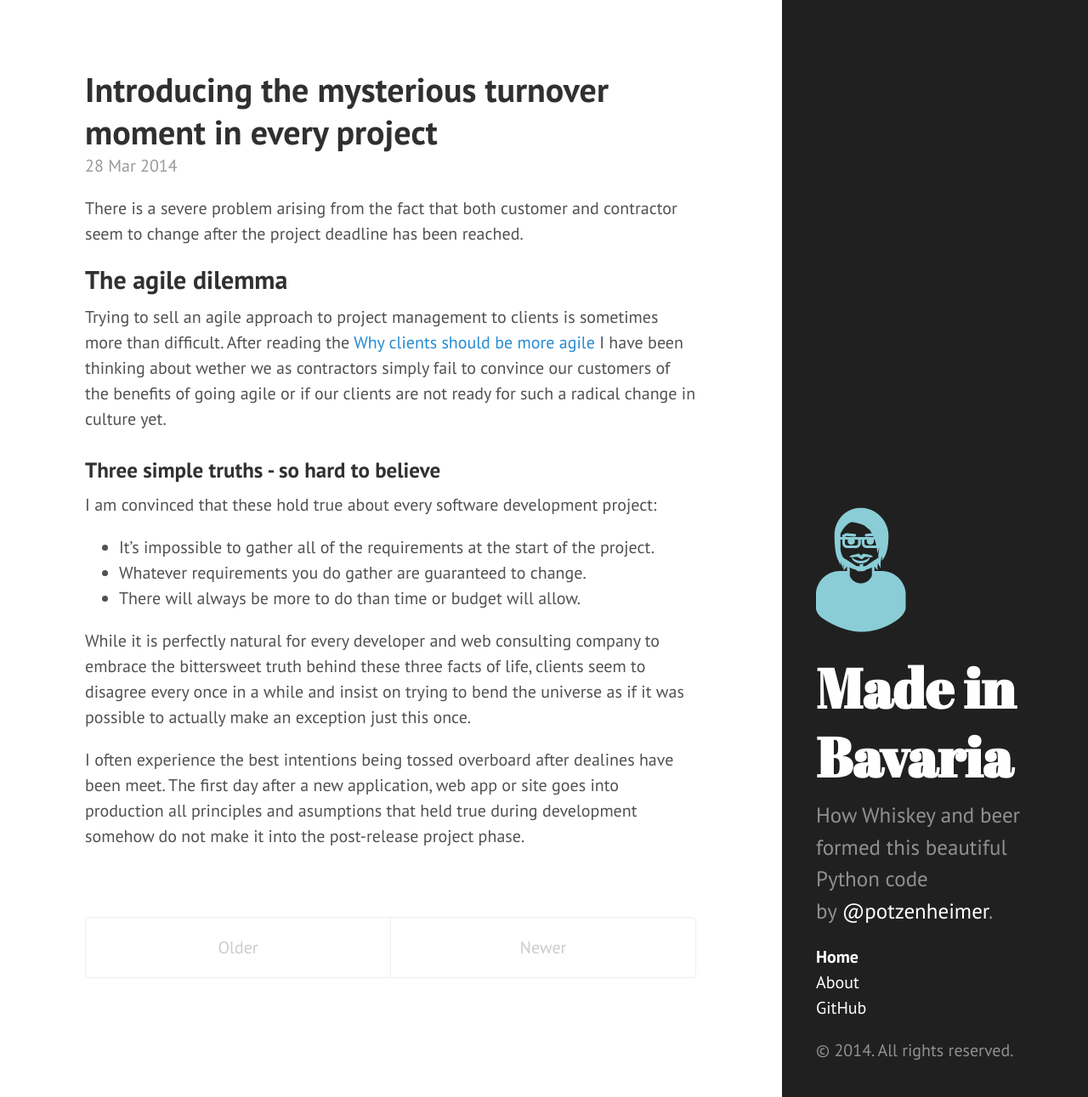
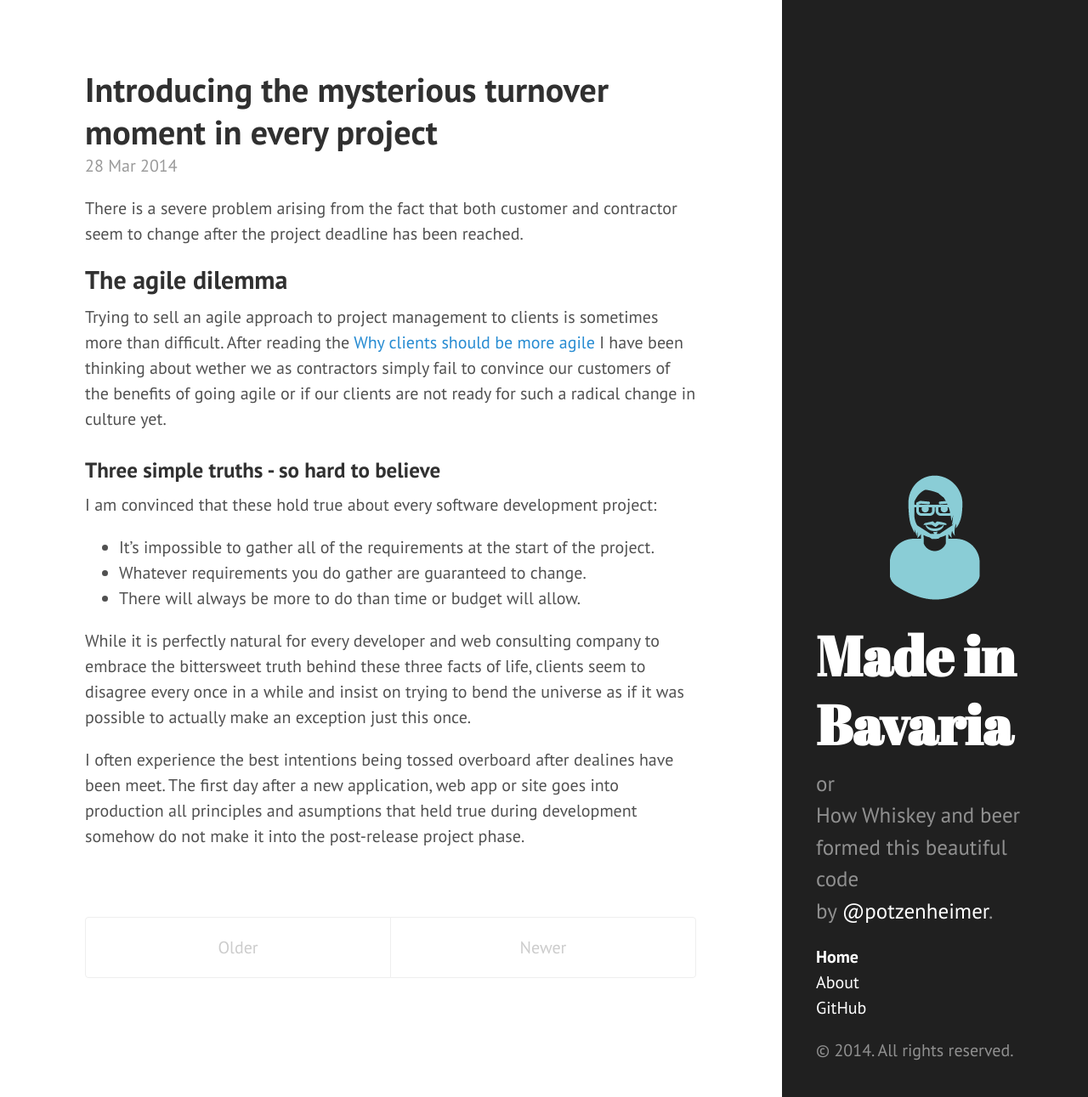
Before and after one commit to potzenheimer/potzenheimer.github.io, a Jekyll site: the page built from index.html, in a window 1280 px wide and 1291 px high. Shown: the whole window at 85% size. Built offline with Jekyll 4.4.1, drawn with Linux system fonts in a browser that asks for light colours; the list of posts is cut into pages by our own code.

Commit message:
Wordsmith and center avatar

```diff
--- a/_includes/sidebar.html
+++ b/_includes/sidebar.html
@@ -6,7 +6,8 @@
     <div class="sidebar-about">
       <h1>Made in Bavaria</h1>
       <p class="lead">
-        How Whiskey and beer formed this beautiful Python code<br>
+        or<br>
+        How Whiskey and beer formed this beautiful code<br>
         by <a href="https://twitter.com/potzenheimer" target="_blank">@potzenheimer</a>.
       </p>
     </div>
--- a/public/css/hyde.css
+++ b/public/css/hyde.css
@@ -75,8 +75,8 @@ html {
   color: #fff;
 }
 
-.sidebar-img {
-  text-align: center;
+.sidebar-img > img {
+  margin: 0 auto 1rem;
 }
 
 /* About section */
```
